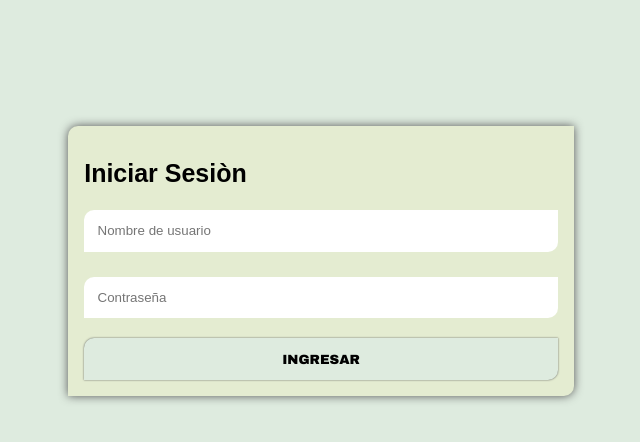
After one commit to NicoZarate/PracticasProyec, a PHP site: page /login.html in a window 1280 px wide. The commit adds this page. Shown: the top 442 px of the page, without its empty margins (319-959 px from the left). Run offline with PHP 8.4, Linux system fonts and the light colour scheme.

Commit message:
login
loginVerde

```diff
--- /dev/null
+++ b/practica1/login.html
@@ -0,0 +1,43 @@
+<!DOCTYPE html>
+<html lang="en">
+	<head>
+	<meta charset="UTF-8">
+
+    <meta name="viewport" content="width=device-width, initial-scale=1.0">
+
+	<title>Iniciar Sesiòn</title>
+
+	      <link href="style/style.css" rel="stylesheet">
+        <link href="style/tablet.css" rel="stylesheet" media="screen and (min-width: 400px) and (max-width: 800px)">
+        <link href="style/mobile.css" rel="stylesheet" media="screen and (max-width: 400px)"><link href="" rel="stylesheet">
+
+	</head>
+  <body>
+
+
+
+    <div class="caja cajaLogin" >
+
+          <h1 >
+               Iniciar Sesiòn
+          </h1>
+
+        <form class=""  method="post"  action="backend.html">
+
+
+              <input type="text" class="" id="user" name="user"
+                   required  placeholder="Nombre de usuario" title="login" >
+
+
+              <input type="password" class="" id="pass" name="pass"
+                    required placeholder="Contraseña" title="login">
+
+
+            <input type="submit" class="inputLogin" value="INGRESAR">
+          </form>
+
+       </diV>
+
+
+ </body>
+</html>
--- a/practica1/punto9.html
+++ b/practica1/punto9.html
@@ -9,6 +9,7 @@
         <link href="style/mobile.css" rel="stylesheet" media="screen and (max-width: 400px)">
     </head>
     <body>
+        <form class=""  method="post"  action="backend.html">
         <div class="caja">
             <h1>Alta Producto </h1>
             <p> <strong> Aclaracion: Los campos con (*) son obligatorios </strong> </p>
@@ -82,5 +83,6 @@
 
 
         </div>
+    </form>
     </body>
 </html>
--- a/practica1/style/style.css
+++ b/practica1/style/style.css
@@ -18,7 +18,7 @@
 		     width: 40%;
 		 }
 
-		 input[type=text],input[type=number],input[type=date]{
+		 input[type=text],input[type=number],input[type=date], input[type=password]{
 		   margin: 5px 0 20px 0;
 		   width: 100%;
 		   padding: 1em;
```
